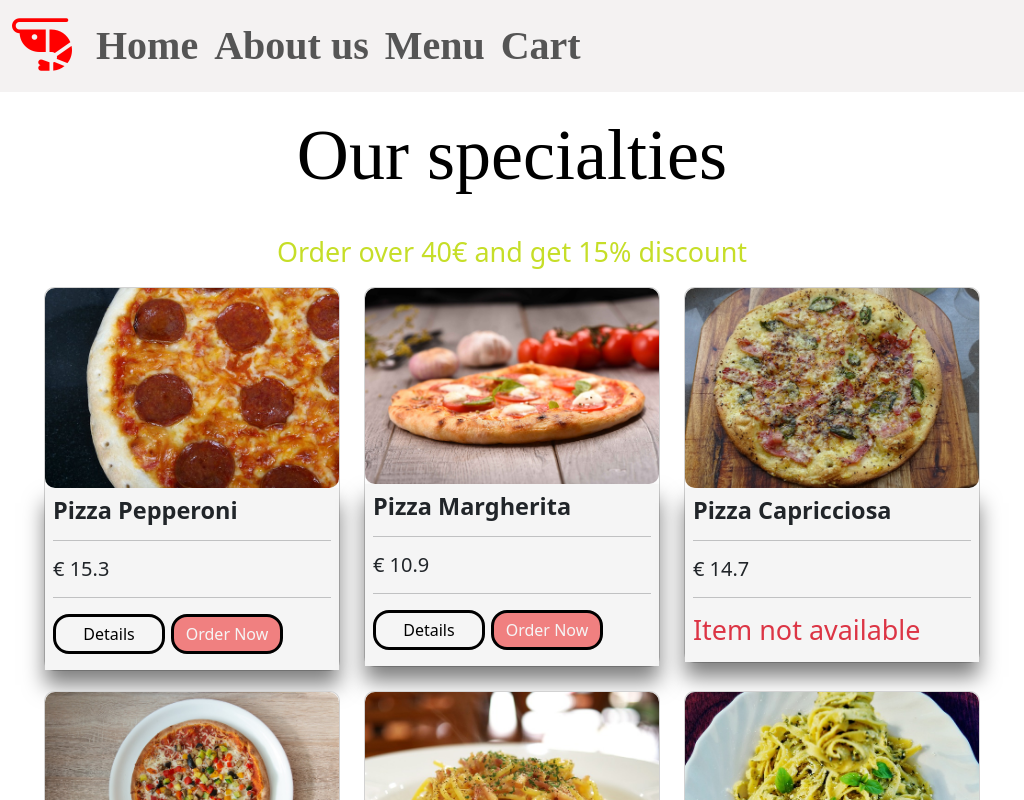
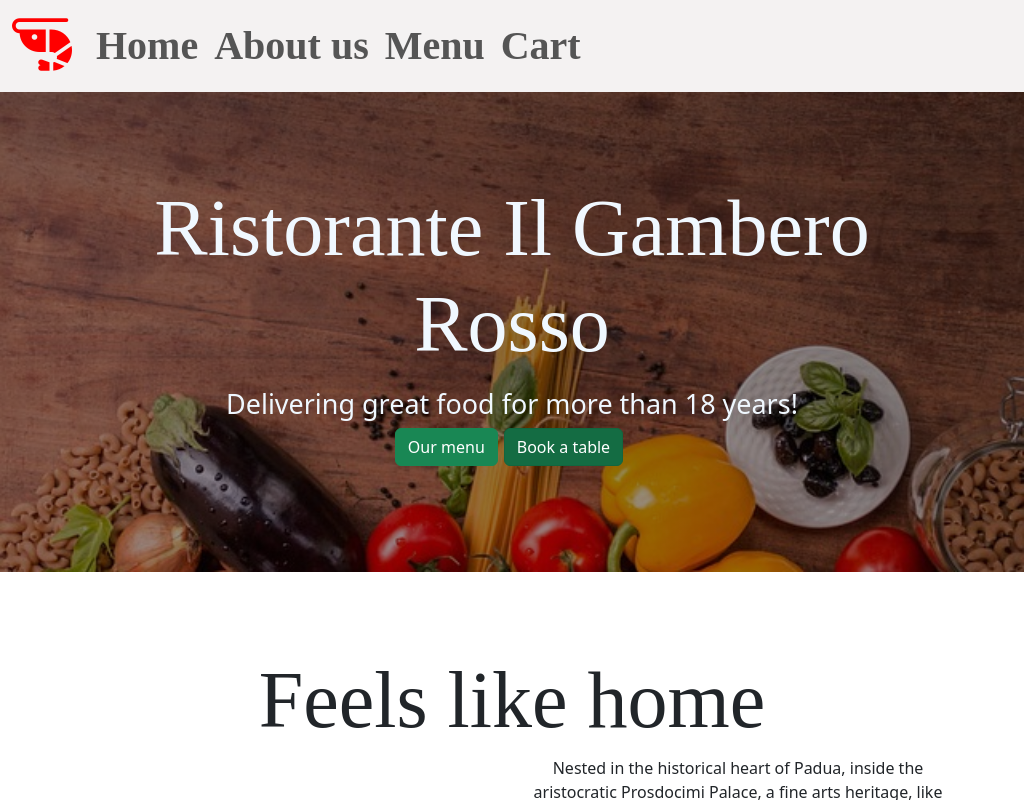
Before and after one commit to stavrosan/Online-order-shop, an Angular app: page / in a window 1024 px wide. Shown: the top 800 px of the page. Built offline with nearby package versions, Linux system fonts and the light colour scheme.

Commit message:
update routings

```diff
--- a/src/app/app-routing.module.ts
+++ b/src/app/app-routing.module.ts
@@ -8,11 +8,11 @@ import { HomeComponent } from './home/home.component';
 
 const routes: Routes = [
   {
-    path: 'home',
+    path: '',
     component: HomeComponent,
   },
   {
-    path: '',
+    path: 'menu',
     component: MenuComponent,
   },
   {
--- a/src/app/details/details.component.css
+++ b/src/app/details/details.component.css
@@ -86,35 +86,12 @@
 
 @media screen and (min-width: 769px) and (max-width: 1024px) {
   .back {
-    position: absolute;
-    text-decoration-line: none;
-    background-color: rgb(255, 255, 255);
-    transition: all 200ms ease;
     right: 20%;
     top: 95%;
-    margin-right: 10px;
-    border: solid black;
-    padding: 5px 3px;
-    font-size: 1.2rem;
-    width: 7em;
-    border-radius: 1rem;
-    color: black;
-    cursor: pointer;
   }
 
   .add {
-    position: absolute;
-    cursor: pointer;
-    color: whitesmoke;
-    background-color: lightcoral;
-    transition: all 200ms ease;
-    right: 5%;
     top: 95%;
-    border: solid black;
-    padding: 5px 3px;
-    font-size: 1.2rem;
-    width: 7em;
-    border-radius: 1rem;
   }
 }
 
--- a/src/app/details/details.component.html
+++ b/src/app/details/details.component.html
@@ -10,7 +10,7 @@
         <p class="card-body">{{ food.description }}</p>
       </div>
       <div class="card-price">€ {{ food.price }}</div>
-      <a class="btn back" routerLink="/">Back to menu</a>
+      <a class="btn back" routerLink="/menu">Back to menu</a>
       <button class="btn add" (click)="addToCart()">Add to cart</button>
     </div>
   </div>
--- a/src/app/home/home.component.css
+++ b/src/app/home/home.component.css
@@ -104,20 +104,13 @@ h1 {
   }
 
   .imgBg {
-    background-size: cover;
-    background-repeat: no-repeat;
     height: 30vh;
     width: 100%;
-    background-position: center;
-    position: relative;
-    background-color: black;
   }
 
   .mb-3 {
     margin-top: 1vh;
-    font-family: "Great Vibes", cursive;
     font-size: 7vh;
-    color: aliceblue;
   }
 
   .btn {
@@ -169,21 +162,14 @@ h1 {
   }
 
   .imgBg {
-    background-size: cover;
-    background-repeat: no-repeat;
     height: 35vh;
     width: 100%;
-    background-position: center;
-    position: relative;
-    background-color: black;
     margin-bottom: 5px;
   }
 
   .mb-3 {
     margin-top: 5px;
-    font-family: "Great Vibes", cursive;
     font-size: 5vh;
-    color: aliceblue;
   }
 
   .btn {
--- a/src/app/home/home.component.html
+++ b/src/app/home/home.component.html
@@ -15,7 +15,7 @@
         <div class="text-black">
           <h1 class="mb-3">Ristorante Il Gambero Rosso</h1>
           <h3>Delivering great food for more than 18 years!</h3>
-          <a routerLink="/"
+          <a routerLink="/menu"
             ><button class="btn btn-success">Our menu</button></a
           >
           <button class="btn btn-success active">Book a table</button>
--- a/src/app/menu/menu.component.html
+++ b/src/app/menu/menu.component.html
@@ -1,5 +1,4 @@
 <body>
-  <!--style="background-image: linear-gradient(rgba(18, 16, 16, 0.5), rgba(27, 23, 23, 0.4)),url('./assets/images/bgimage.jpg'); background-repeat: no-repeat; background-position:center; background-size: cover;"> -->
 
   <!--Printing the menu-list with a loop using bootstrap cards-->
 
@@ -20,11 +19,9 @@
 
             <!--when we click a product(dish) to see its index in the url with the routerlink.
     Showing buttons if availability is true. If==false, hide the button and message diplayed "Not available"-->
-            <div
-              class="card-title text-start"
-              *ngIf="value.availability == true"
-            >
-              <button routerLink="details/{{ i }}" class="btn">Details</button>
+            <div class="card-title text-start"
+              *ngIf="value.availability == true">
+              <button routerLink="/details/{{ i }}" class="btn">Details</button>
               <button type="button" class="btn add" (click)="addToCart(value)">
                 Order Now
               </button>
--- a/src/app/navbar/navbar.component.html
+++ b/src/app/navbar/navbar.component.html
@@ -16,9 +16,9 @@
     </button>
     <div class="collapse navbar-collapse" id="navbarNav">
       <div class="navbar-nav">
-        <a class="nav-link" routerLink="/home">Home</a>
+        <a class="nav-link" routerLink="/">Home</a>
         <a class="nav-link" routerLink="/about">About us</a>
-        <a class="nav-link" aria-current="page" routerLink="/">Menu</a>
+        <a class="nav-link" aria-current="page" routerLink="/menu">Menu</a>
         <a class="nav-link" routerLink="/order">Cart</a>
       </div>
     </div>
```
